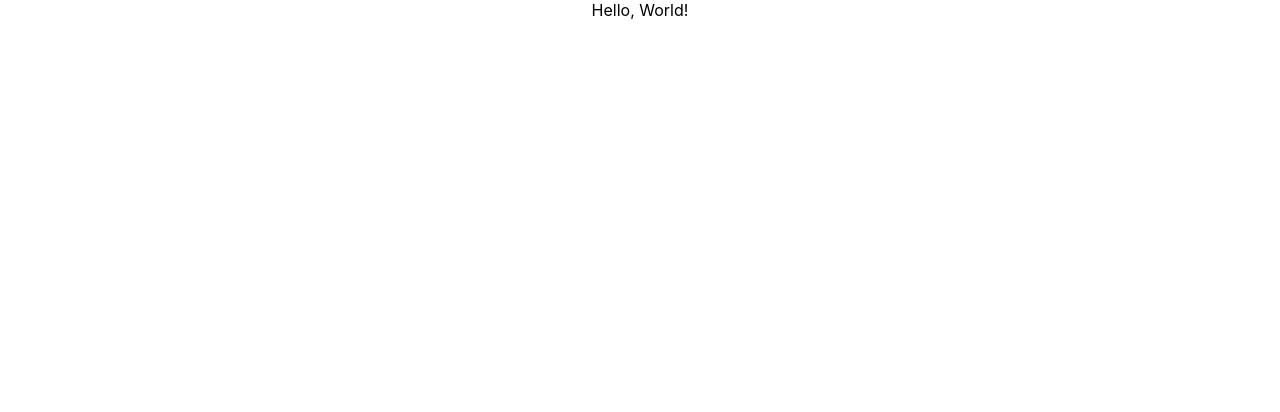
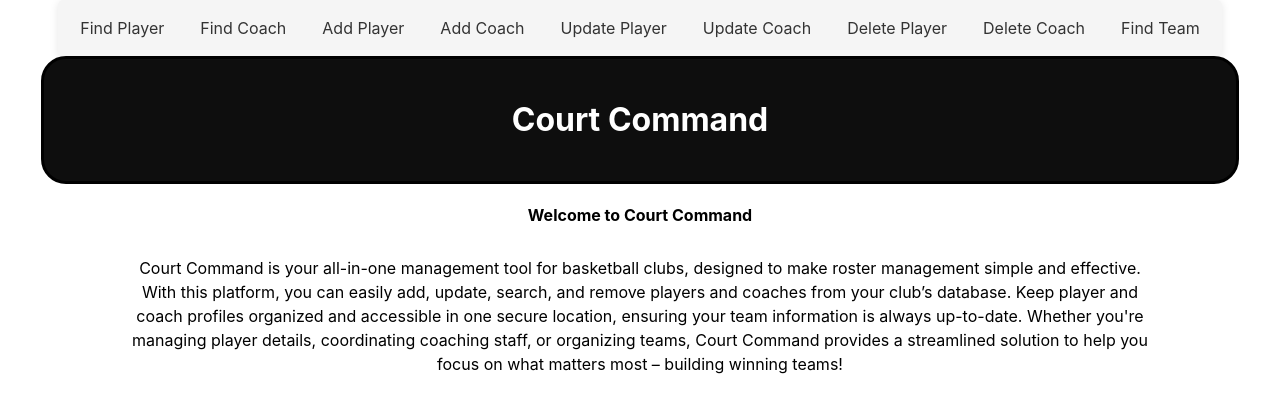
Before and after one commit to duanegero/Court-Command-React-Frontend, a React (Create React App) app: page / in a window 1280 px wide. Shown: the top 412 px of the page. Built offline with nearby package versions, Linux system fonts and the light colour scheme.

Commit message:
adding a home page

```diff
--- a/src/App.js
+++ b/src/App.js
@@ -9,13 +9,14 @@ import UpdateCoach from './pages/UpdateCoach';
 import DeletePlayer from './pages/DeletePlayer';
 import DeleteCoach from './pages/DeleteCoach';
 import FindTeam from './pages/FindTeam';
+import Home from './pages/Home';
 
 function App() {
   return (
    <div>
     <BrowserRouter>
       <Routes>
-        <Route path='/' element={<div>Hello, World!</div>} />
+        <Route path='/' element={<Home />} />
         <Route path='find-player' element={<FindPlayer />} />
         <Route path='find-coach' element={<FindCoach />} />
         <Route path='add-player' element={<AddPlayer />} />
--- /dev/null
+++ b/src/pages/Home.js
@@ -0,0 +1,26 @@
+import React, { useEffect } from "react";
+import Header from "../components/Header";
+import Nav from "../components/Nav";
+import PlayerForm from "../components/PlayerForm";
+import styles from "../CSS modules/Page.module.css";
+
+export default function Home(){
+    useEffect(() => {
+        document.title = "Home"
+    })
+
+    const paraStyle = {
+        textAlign: 'center',
+        // paddingTop: '10px',
+        lineHeight: '1.5',
+        margin: '10px 120px 10px 120px',
+    }
+    return(
+        <>
+            <Nav />
+            <Header />
+            <h4>Welcome to Court Command</h4>
+            <p style={paraStyle}>Court Command is your all-in-one management tool for basketball clubs, designed to make roster management simple and effective. With this platform, you can easily add, update, search, and remove players and coaches from your club’s database. Keep player and coach profiles organized and accessible in one secure location, ensuring your team information is always up-to-date. Whether you're managing player details, coordinating coaching staff, or organizing teams, Court Command provides a streamlined solution to help you focus on what matters most – building winning teams!</p>
+        </>
+    )
+}
```
